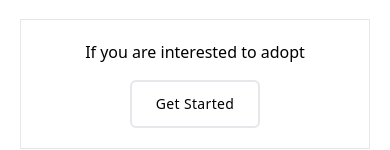
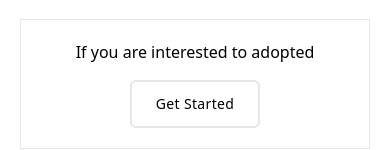
Before and after one commit to Creativecoders-learning/petsCare, a React (Vite) app in the folder frontend/: page /adoptionDetails/1 in a window 390 px wide. Shown: the part 1364-1514 px from the top of the page. Built offline with nearby package versions, Linux system fonts and the light colour scheme.

Commit message:
fully responsive adoption layout

```diff
--- a/frontend/src/Components/Adoption/AdopDetails/AdopDetails.jsx
+++ b/frontend/src/Components/Adoption/AdopDetails/AdopDetails.jsx
@@ -62,7 +62,7 @@ const AdopDetails = () => {
 
         {/* Basic animals information card */}
         <div className="flex flex-col lg:flex-row items-center">
-        <div className="w-full lg:w-3/5 flex flex-wrap items-center justify-center gap-4 p-5 ">
+        <div className="w-full lg:w-3/5 flex flex-wrap items-center justify-center gap-4 p-5">
             <AnimalCardInfo item={adoption?.gender} name={'Gender'} icon={TbGenderBigender}></AnimalCardInfo>
             <AnimalCardInfo item={adoption?.breed} name={'Breed'} icon={PiDogDuotone}></AnimalCardInfo>
             <AnimalCardInfo item={adoption?.size} name={'Size'} icon={FaPagelines}></AnimalCardInfo>
@@ -70,7 +70,7 @@ const AdopDetails = () => {
           </div>
           <div className="w-full lg:w-2/5 text-center px-5 md:px-10">
               <div className="border p-5 space-y-4">
-                <h1>If you are interested to adopt </h1>
+                <h1>If you are interested to adopted</h1>
                 <Button>Get Started </Button>
               </div>
           </div>
```
